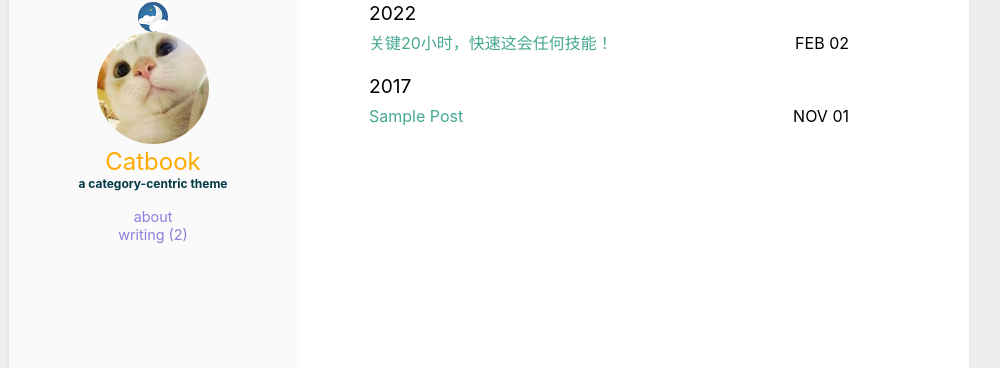
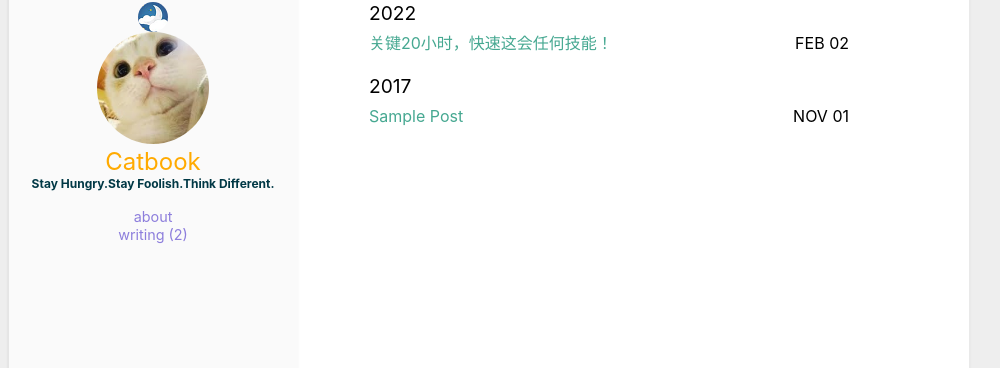
Before and after one commit to superlin2017/superlin2017.github.io, a Jekyll site: the page built from index.html, in a window 1280 px wide. Shown: the part 148-516 px from the top of the page, without its empty margins (151-1151 px from the left). Built offline with Jekyll 4.4.1, drawn with Linux system fonts in a browser that asks for light colours.

Commit message:
Update _config.yml

```diff
--- a/_config.yml
+++ b/_config.yml
@@ -23,7 +23,7 @@ user:
   name: Catbook
   pic: /assets/img/cat.jpg
   picAlt: "catbook"
-  job: a category-centric theme
+  job: Stay Hungry.Stay Foolish.Think Different.
   aboutme: true # comment this out if you don't need the 'about' page.
 
 exclude:
```
